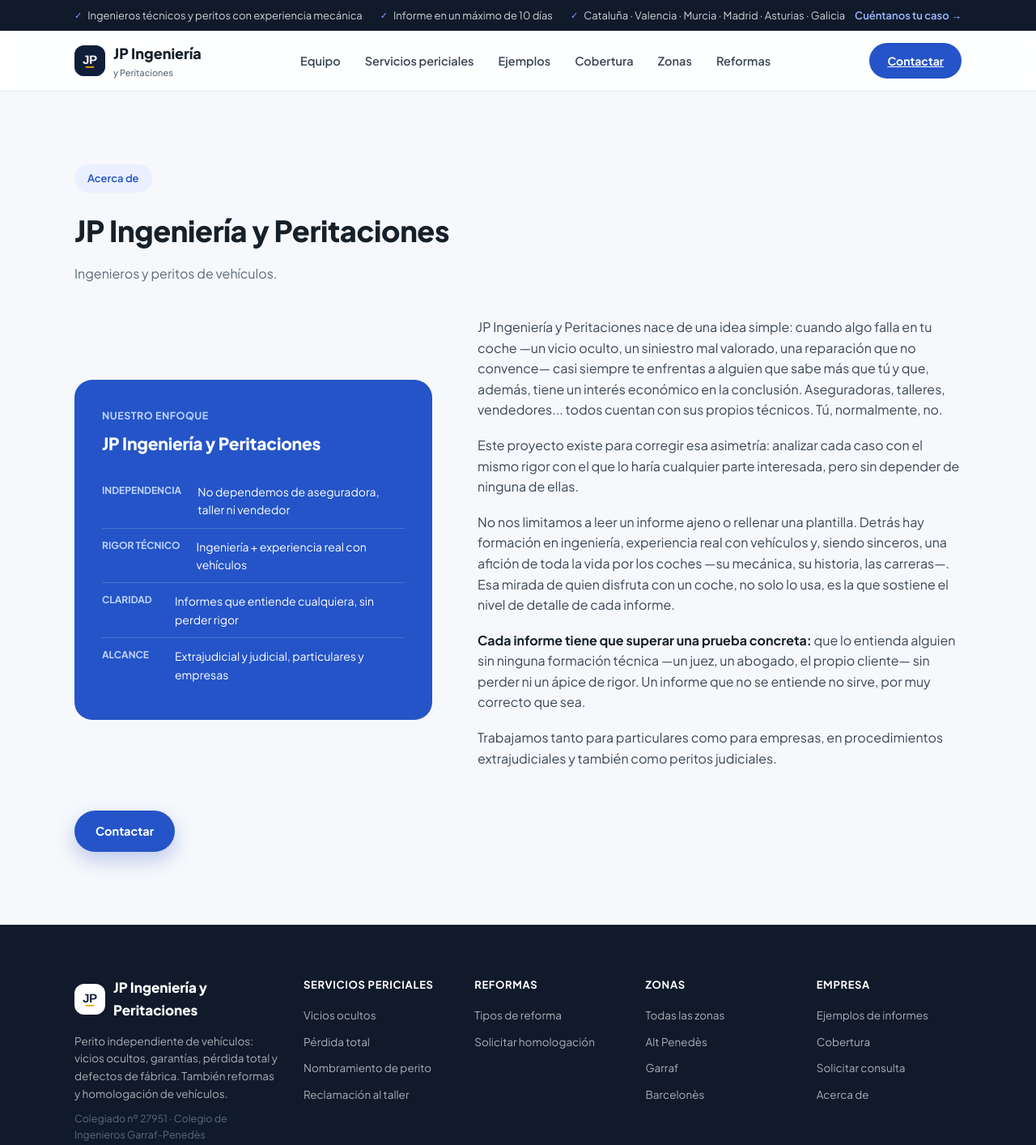
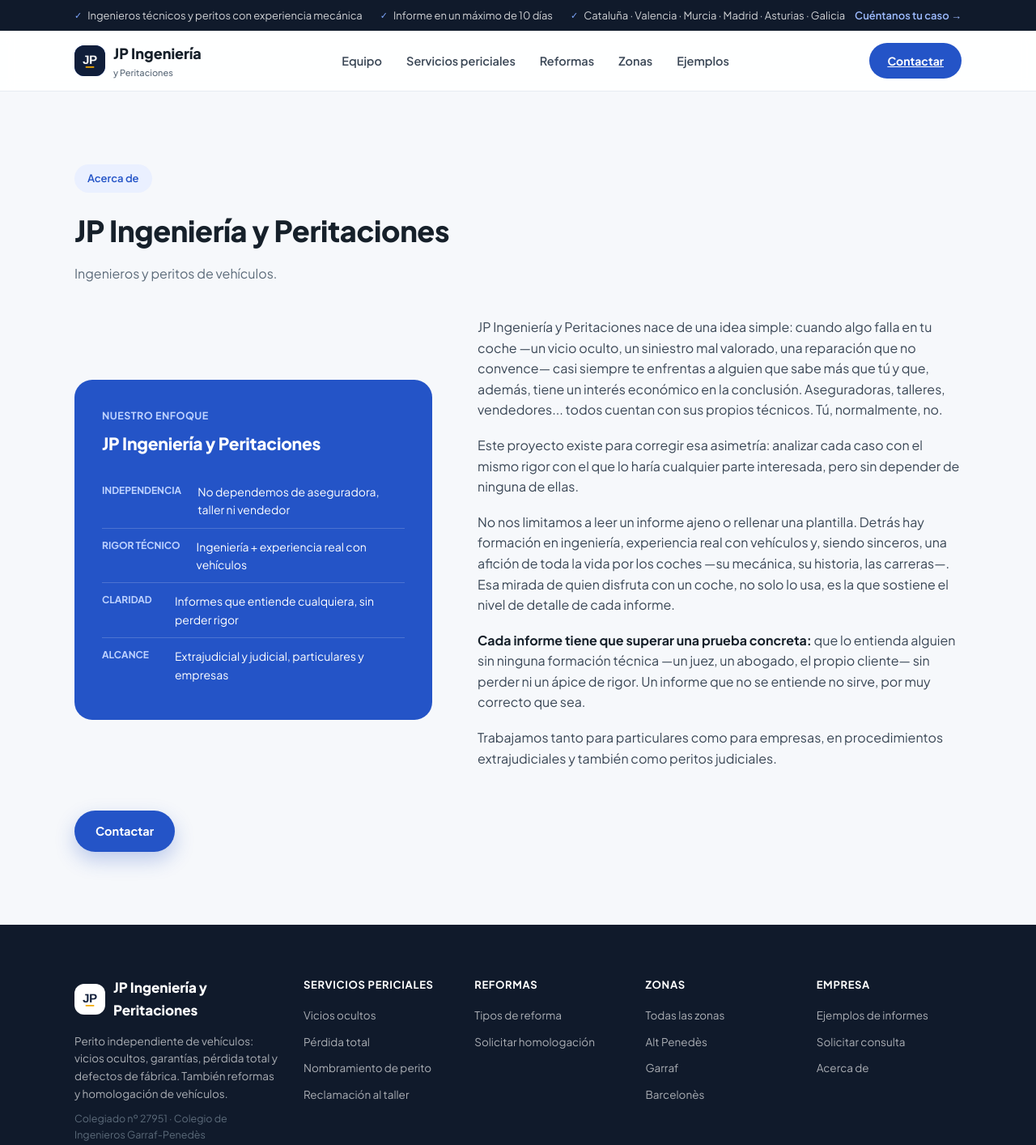
Before and after one commit to ingenieriayperitaciones/ingenieriayperitaciones, a plain HTML site: page acerca-de.html in a window 1280 px wide. Shown: the top 1414 px of the page at 81% size. Drawn offline with Linux system fonts and the light colour scheme.

Commit message:
Menú: Equipo, Servicios periciales, Reformas, Zonas, Ejemplos (Cobertura unificada con Zonas)
Co-Authored-By: Claude Sonnet 5.5 <noreply@anthropic.com>
Claude-Session: https://claude.ai/code/session_01JukUV8op4aER9z3jVcxdXC

```diff
--- a/acerca-de.html
+++ b/acerca-de.html
@@ -42,10 +42,9 @@
       <ul>
         <li><a href="acerca-de.html">Equipo</a></li>
         <li><a href="/#servicios">Servicios periciales</a></li>
+        <li><a href="reformas.html">Reformas</a></li>
+        <li><a href="zonas.html">Zonas</a></li>
         <li><a href="/#ejemplos">Ejemplos</a></li>
-        <li><a href="/#cobertura">Cobertura</a></li>
-        <li><a href="zonas.html">Zonas</a></li>
-        <li><a href="reformas.html">Reformas</a></li>
       </ul>
     </nav>
     <a href="/#contacto" class="nav-cta">Contactar</a>
@@ -125,7 +124,6 @@
         <h4>Empresa</h4>
         <ul>
           <li><a href="/#ejemplos">Ejemplos de informes</a></li>
-          <li><a href="/#cobertura">Cobertura</a></li>
           <li><a href="/#contacto">Solicitar consulta</a></li>
           <li><a href="acerca-de.html">Acerca de</a></li>
         </ul>
```
Also changed, not shown: aviso-legal.html (+2 -4 lines), index.html (+2 -4 lines), perito-coches-alt-penedes.html (+2 -3 lines), perito-coches-anoia.html (+2 -3 lines), perito-coches-baix-camp.html (+2 -3 lines), perito-coches-baix-llobregat.html (+2 -3 lines), perito-coches-baix-penedes.html (+2 -3 lines), perito-coches-barcelones.html (+2 -3 lines), perito-coches-garraf.html (+2 -3 lines), perito-coches-tarragones.html (+2 -3 lines), perito-coches-valles-occidental.html (+2 -3 lines), privacidad.html (+2 -4 lines), reformas.html (+2 -4 lines), zonas.html (+2 -3 lines).
